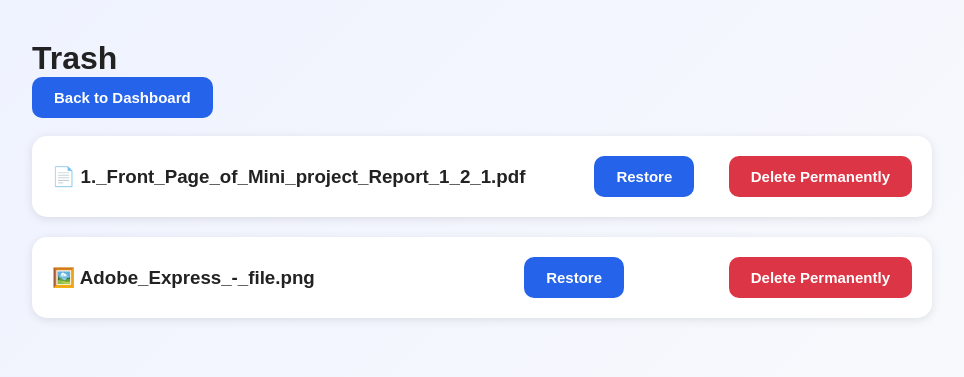
After one commit to Purshottambadwaik/Purshottambadwaik-secure-file-sharing-system, a Flask app: page /trash in a window 1280 px wide. The commit adds this page. Shown: the top 377 px of the page, without its empty margins (158-1122 px from the left). Run offline with Flask 3, Linux system fonts and the light colour scheme; a user stored in the database is signed in; data comes from the database, SQL or seed files in the repository; both versions use the stored data as it was after the commit.

Commit message:
Implemented trash system with restore and permanent delete

```diff
--- a/backend/app.py
+++ b/backend/app.py
@@ -131,7 +131,8 @@ def dashboard():
 
     # Base query
     query = File.query.filter_by(
-        user_id=session['user_id']
+        user_id=session['user_id'],
+        is_deleted=False
     )
 
     # Apply search filter
@@ -309,36 +310,22 @@ def delete_file(filename):
     if 'user_id' not in session:
         return redirect('/login')
 
- # Current user's folder
-    user_folder = os.path.join(
-        UPLOAD_FOLDER,
-        f"user_{session['user_id']}"
-    )
-
-
-    # Full file path
-    file_path = os.path.join(user_folder, filename)
-
-        # Delete file if exists
-    if os.path.exists(file_path):
-
-        # Delete physical file
-        os.remove(file_path)
-
-    # Delete metadata from database
+    # Find file in database
     file_record = File.query.filter_by(
         filename=filename,
-        user_id=session['user_id']
+        user_id=session['user_id'],
+        is_deleted=False
     ).first()
 
+    # Move file to trash
     if file_record:
 
-        db.session.delete(file_record)
+        file_record.is_deleted = True
+
         db.session.commit()
 
+        flash("File moved to trash")
 
-
-    flash("File deleted successfully")
     return redirect('/dashboard')
 
 # Register Page
@@ -371,5 +358,96 @@ def register():
 with app.app_context():
     db.create_all()
 
+
+    # Trash Page
+@app.route('/trash')
+def trash():
+
+    # Check login
+    if 'user_id' not in session:
+        return redirect('/login')
+
+    # Get trashed files
+    trashed_files = File.query.filter_by(
+        user_id=session['user_id'],
+        is_deleted=True
+    ).all()
+
+    return render_template(
+        'trash.html',
+        trashed_files=trashed_files,
+        get_file_icon=get_file_icon,
+        format_file_size=format_file_size
+    )
+
+    # Restore File
+@app.route('/restore/<int:file_id>')
+def restore_file(file_id):
+
+    # Check login
+    if 'user_id' not in session:
+        return redirect('/login')
+
+    # Find trashed file
+    file_record = File.query.filter_by(
+        id=file_id,
+        user_id=session['user_id'],
+        is_deleted=True
+    ).first()
+
+    # Restore file
+    if file_record:
+
+        file_record.is_deleted = False
+
+        db.session.commit()
+
+        flash("File restored successfully")
+
+    return redirect('/trash')
+
+# Permanent Delete
+@app.route('/permanent-delete/<int:file_id>')
+def permanent_delete(file_id):
+
+    # Check login
+    if 'user_id' not in session:
+        return redirect('/login')
+
+    # Find file
+    file_record = File.query.filter_by(
+        id=file_id,
+        user_id=session['user_id'],
+        is_deleted=True
+    ).first()
+
+    if file_record:
+
+        # User folder
+        user_folder = os.path.join(
+            UPLOAD_FOLDER,
+            f"user_{session['user_id']}"
+        )
+
+        # File path
+        file_path = os.path.join(
+            user_folder,
+            file_record.filename
+        )
+
+        # Delete physical file
+        if os.path.exists(file_path):
+
+            os.remove(file_path)
+
+        # Delete DB record
+        db.session.delete(file_record)
+
+        db.session.commit()
+
+        flash("File permanently deleted")
+
+    return redirect('/trash')
+
 if __name__ == '__main__':
     app.run(debug=True)
--- a/backend/static/style.css
+++ b/backend/static/style.css
@@ -477,3 +477,20 @@ flex-wrap: wrap;
 
     font-size: 14px;
 }
+
+.trash-btn {
+
+    background: #555;
+
+    color: white;
+
+    border: none;
+
+    padding: 10px 18px;
+
+    border-radius: 10px;
+
+    margin-right: 10px;
+
+    cursor: pointer;
+}
--- /dev/null
+++ b/backend/templates/trash.html
@@ -0,0 +1,48 @@
+<!doctype html>
+<html>
+  <head>
+    <title>Trash</title>
+
+    <link
+      rel="stylesheet"
+      href="{{ url_for('static', filename='style.css') }}"
+    />
+  </head>
+
+  <body>
+    <div class="dashboard-container">
+      <h1>Trash</h1>
+
+      <a href="/dashboard">
+        <button>Back to Dashboard</button>
+      </a>
+
+      <br /><br />
+
+      {% if trashed_files %} {% for file in trashed_files %}
+
+      <div class="file-card">
+        <h3>{{ get_file_icon(file.filename) }} {{ file.filename }}</h3>
+
+        <br />
+
+        <a href="/restore/{{ file.id }}">
+          <button>Restore</button>
+        </a>
+
+        <a
+          href="/permanent-delete/{{ file.id }}"
+          onclick="return confirm('Permanently delete this file?');"
+        >
+          <button class="delete-btn">Delete Permanently</button>
+        </a>
+      </div>
+
+      {% endfor %} {% else %}
+
+      <p>Trash is empty.</p>
+
+      {% endif %}
+    </div>
+  </body>
+</html>
```
Also changed, not shown: backend/models/file_model.py (+7 -0 lines), backend/templates/dashboard.html (+12 -1 lines), migrations/versions/6670cdd72e48_added_trash_system.py (added, +32 -0 lines), backend/database/database.db, instance/database.db (added).
